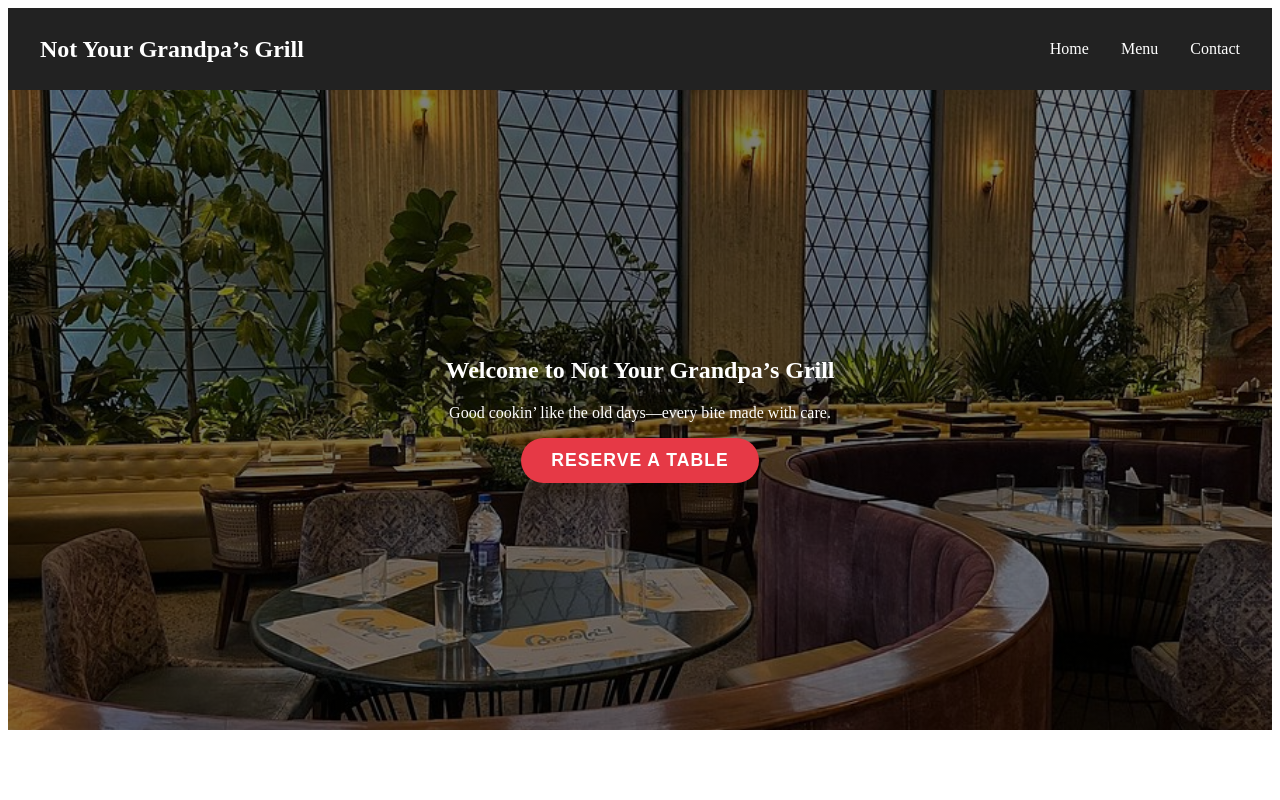
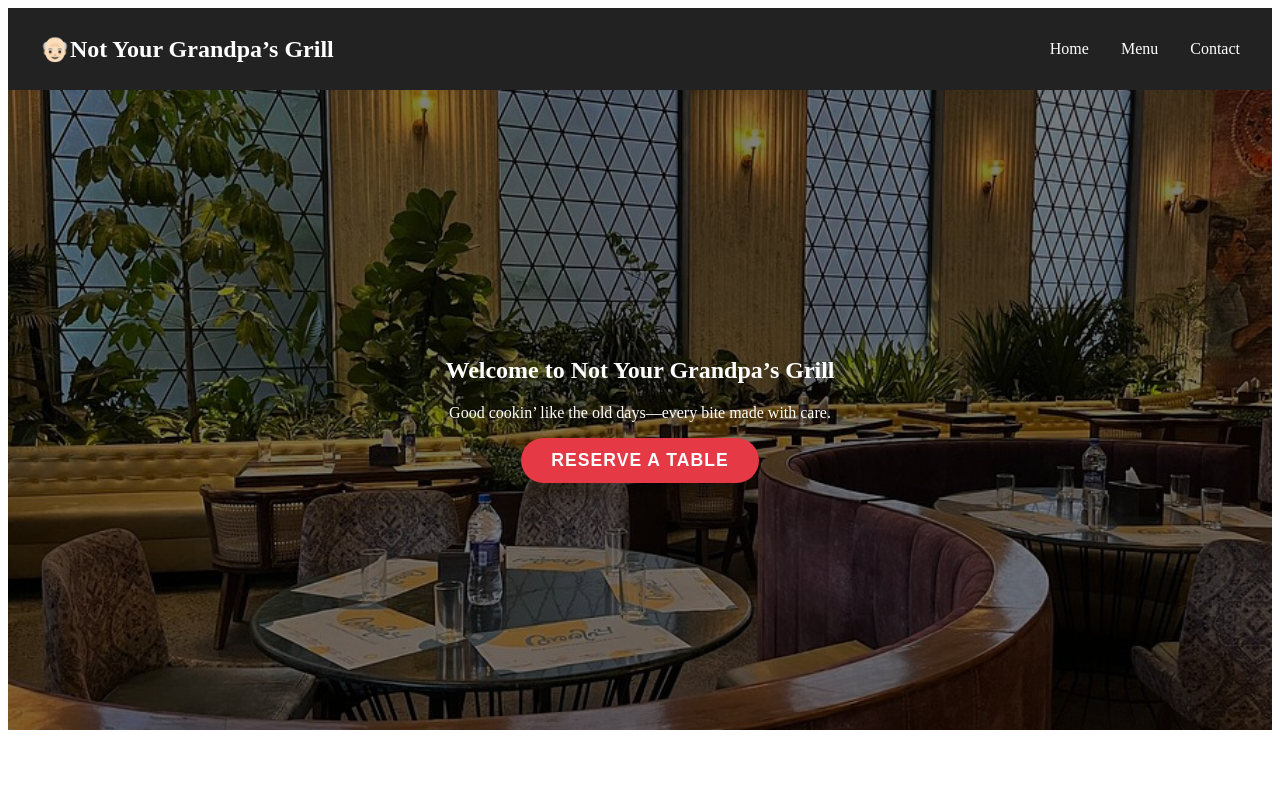
Before and after one commit to ABHISHEKHARISH06/hotel, a React (Create React App) app: page / in a window 1280 px wide. Shown: the top 800 px of the page. Built offline with nearby package versions, Linux system fonts and the light colour scheme.

Commit message:
Update Navbar.jsx

```diff
--- a/src/components/Navbar.jsx
+++ b/src/components/Navbar.jsx
@@ -6,7 +6,7 @@ const Navbar = () => {
     <nav className="navbar">
       <div className="navbar-container">
         <Link to="/" className="navbar-logo">
-        Not Your Grandpa’s Grill
+        👴🏻Not Your Grandpa’s Grill
         </Link>
         <ul className="nav-menu">
           <li className="nav-item">
```
